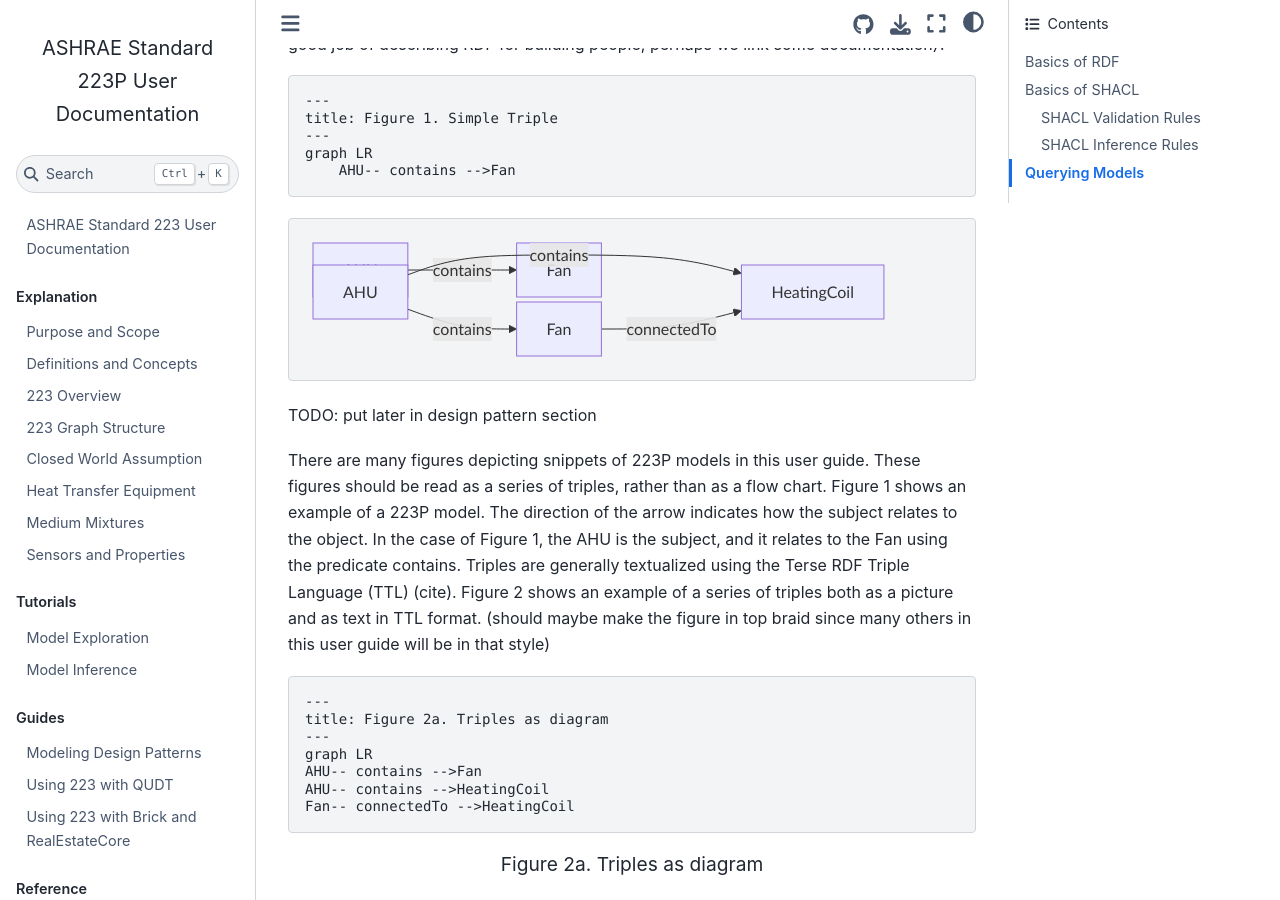
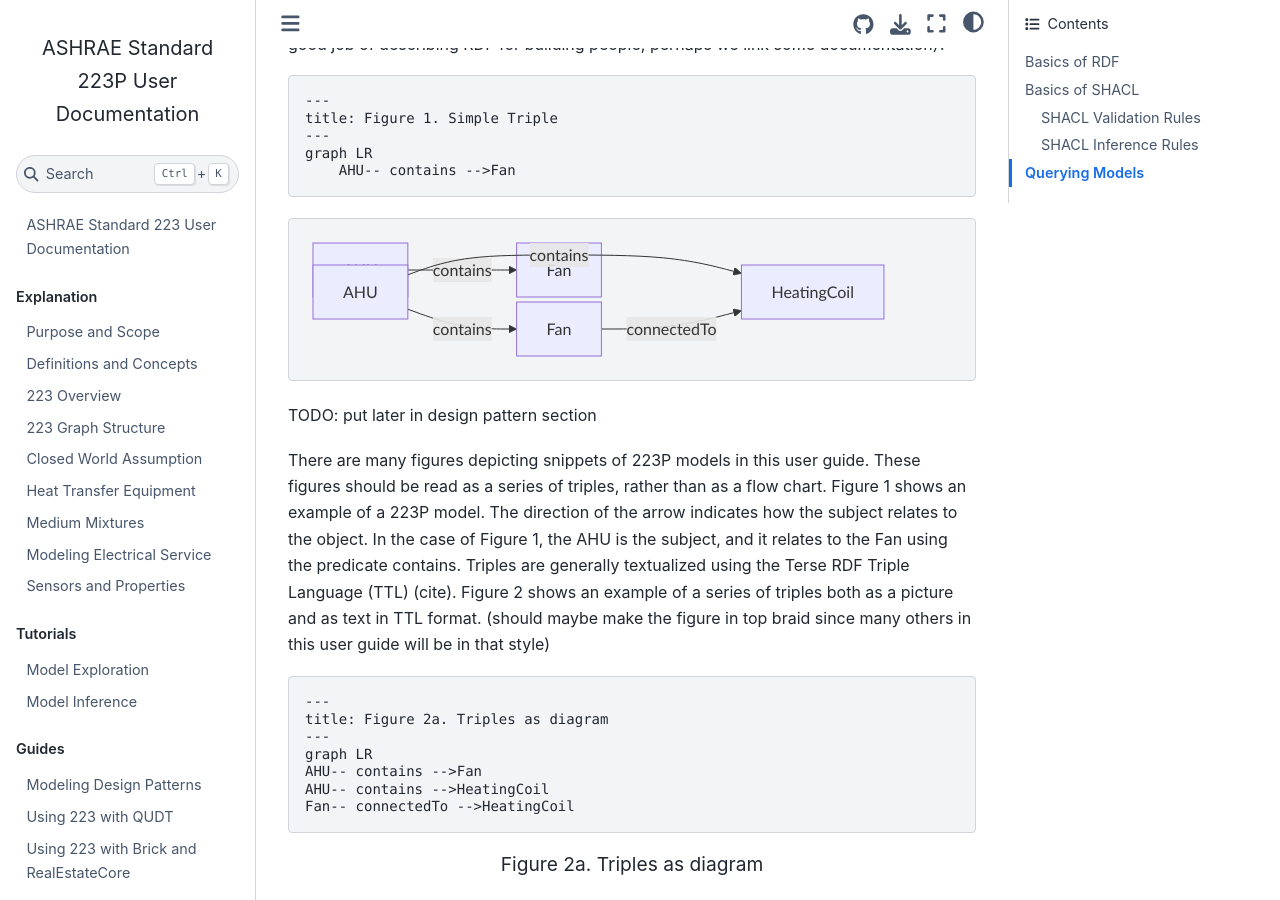
Before and after one commit to open223/docs.open223.info, a Jupyter Book: the page built from scraps.md, in a window 1280 px wide and 900 px high, scrolled down 337 px. Built offline with Jupyter Book 1.0.4 settings and Sphinx 7.4.7 and the Sphinx Book theme 1.1.4, drawn with Linux system fonts in a browser that asks for light colours; pages that are not in the unit, such as notebooks, are missing from menus.

Commit message:
Fixed filename in toc

```diff
--- a/_toc.yml
+++ b/_toc.yml
@@ -14,7 +14,7 @@ parts:
   - file: explanation/closed_world_assumption.md
   - file: explanation/heat_transfer_equipment.md
   - file: explanation/medium_mixtures.md
-  - file: explanation/modeling-electrical-service.md
+  - file: explanation/modeling_electrical_service.md
   - file: explanation/sensors_and_properties.md
 - caption: Tutorials
   chapters:
```
